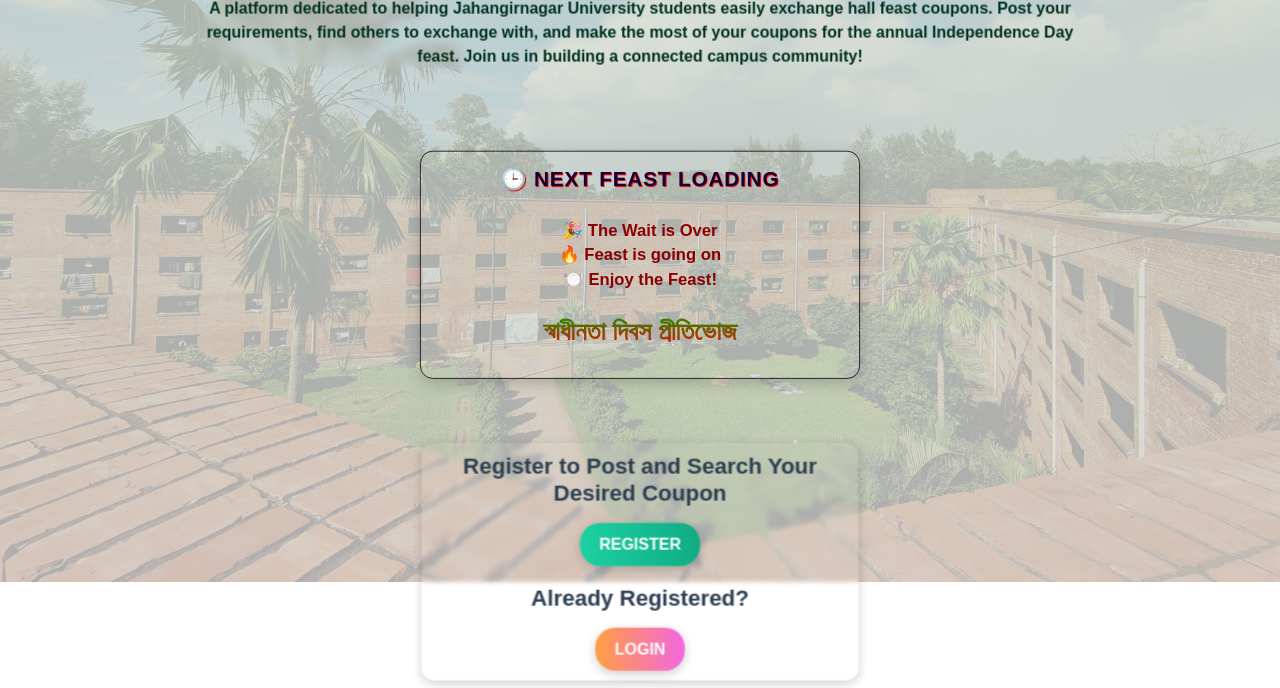
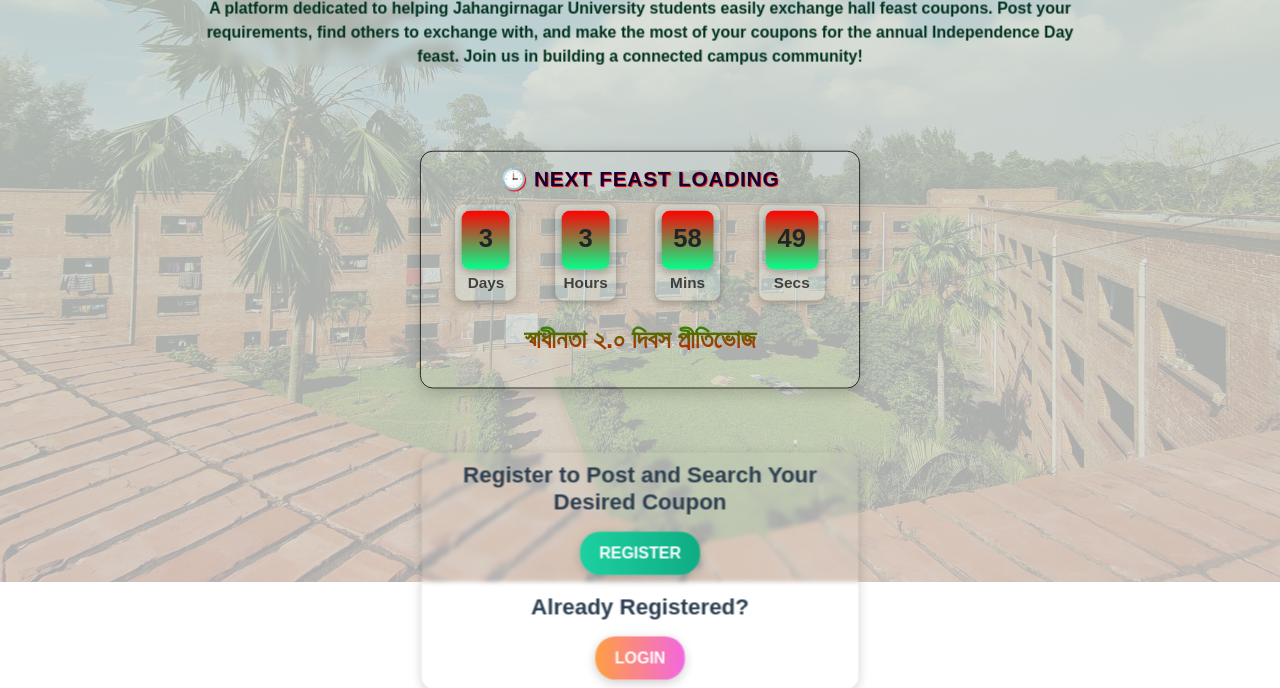
Before and after one commit to ShahedAnnam/JUCouponExchange, a Django app: page / in a window 1280 px wide. Shown: the part 218-906 px from the top of the page. Run offline with Django 5.2, Linux system fonts and the light colour scheme.

Commit message:
update the date for next feast

```diff
--- a/exchange/templates/home.html
+++ b/exchange/templates/home.html
@@ -33,7 +33,7 @@
                 <small>Secs</small>
             </div>
         </div>
-        <p>স্বাধীনতা দিবস প্রীতিভোজ</p>
+        <p>স্বাধীনতা ২.০ দিবস প্রীতিভোজ</p>
     </div>
 
 
@@ -48,7 +48,7 @@
 
 <script>
     // Set the feast date (YYYY, MM-1, DD, HH, MM, SS)
-    const feastDate = new Date("2025-07-30T19:00:00").getTime();
+    const feastDate = new Date("2025-08-05T19:00:00").getTime();
 
     function updateCountdown() {
         const now = new Date().getTime();
```
Also changed, not shown: db.sqlite3.
